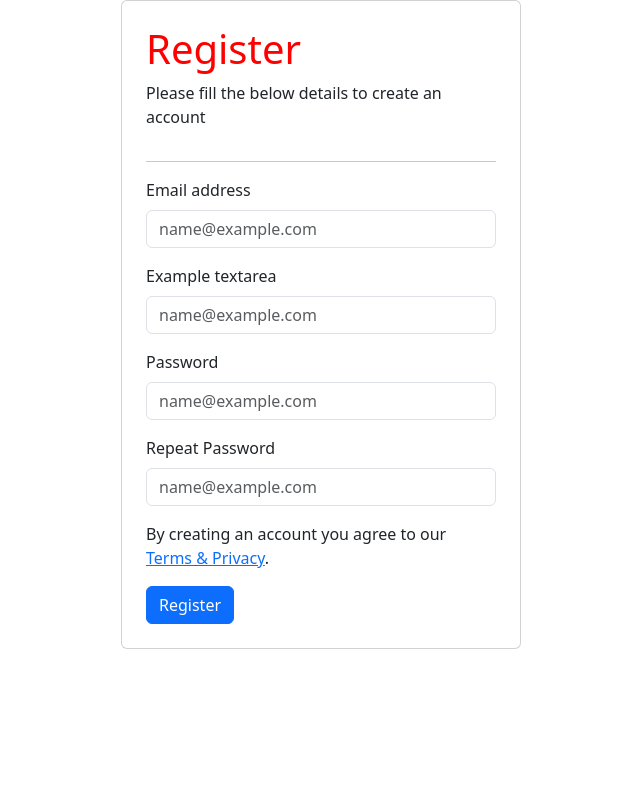
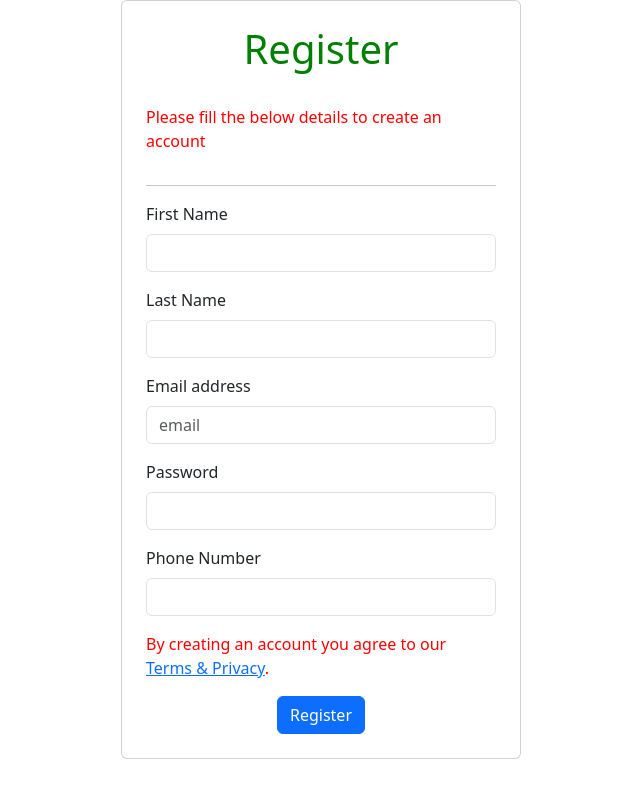
Before and after one commit to amitsharma7565/Tutorial-webApp-frontEnd, a React (Create React App) app: page / in a window 1280 px wide. Shown: the whole page, without its empty margins (319-959 px from the left). Built offline with nearby package versions, Linux system fonts and the light colour scheme.

Commit message:
Register page done

```diff
--- a/src/Register.css
+++ b/src/Register.css
@@ -2,8 +2,13 @@
 /* for custom css  */
 .test{
    h1{
-    color: red;
-    margin: center
+    color: green;
+    margin: center;
+    text-align: center
     ;
    }
+   p{
+      color: red;
+   }
+
 }
--- a/src/Register.js
+++ b/src/Register.js
@@ -2,37 +2,82 @@ import './Register.css';
 
 function Register() {
 
+  const handleSubmit = async (e) => {
+    e.preventDefault();
+
+
+    const formData = {
+      firstName: e.target.firstName.value,
+      lastName: e.target.lastName.value,
+      email: e.target.email.value,
+      password: e.target.password.value,
+      phoneNo: e.target.phoneNo.value,
+    };
+
+    try {
+      const response = await fetch('http://localhost:8080/tutApp/create', {
+        method: 'POST', // Corrected to uppercase 'POST'
+        headers: {
+          'Content-Type': 'application/json',
+        },
+        body: JSON.stringify(formData),
+      });
+
+      if (response.ok) {
+        // Registration successful, you can handle it here
+        console.log('Registration successful');
+      } else {
+        // Registration failed, handle the error
+        console.error('Registration failed');
+      }
+    } catch (error) {
+      console.error('Error:', error);
+    }
+  };
+
+
+
+
+
   return (
 
-            <div className="card p-4 test" style={{width: 400, margin: "auto"}}>
-                <h1>Register</h1>
-                <p>Please fill the below details to create an account</p>
+    <div className="card p-4 test" style={{ width: 400, margin: "auto" }}>
+      <h1>Register</h1> <br></br>
+      <p className="para">Please fill the below details to create an account</p>
       <hr />
-                <form>
+      <form onSubmit={handleSubmit}>
+
         <div className="mb-3">
-  <label for="exampleFormControlInput1" className="form-label">Email address</label>
-  <input type="email" className="form-control" id="exampleFormControlInput1" placeholder="name@example.com" />
-</div>
-<div className="mb-3">
-  <label for="exampleFormControlTextarea1" className="form-label">Example textarea</label>
-  <input type="email" className="form-control" id="exampleFormControlInput1" placeholder="name@example.com" />
+          <label htmlFor="firstName" className="form-label">First Name</label>
+          <input type="text" className="form-control" id="firstName" />
         </div>
 
         <div className="mb-3">
-  <label for="exampleFormControlTextarea1" className="form-label">Password</label>
-  <input type="email" className="form-control" id="exampleFormControlInput1" placeholder="name@example.com" />
+          <label htmlFor="lastName" className="form-label">Last Name</label>
+          <input type="text" className="form-control" id="lastName" />
+        </div>
+
+
+
+        <div className="mb-3">
+          <label htmlFor="email" className="form-label">Email address</label>
+          <input type="email" className="form-control" id="email" placeholder="email" />
         </div>
 
         <div className="mb-3">
-  <label for="exampleFormControlTextarea1" className="form-label">Repeat Password</label>
-  <input type="email" className="form-control" id="exampleFormControlInput1" placeholder="name@example.com" />
+          <label htmlFor="password"  className="form-label">Password</label>
+          <input type="password" className="form-control" id="password" />
         </div>
-                {/* <label for="psw">Password</label>
-                <input type="password" placeholder="Enter password" name="psw" id="psw" /><br /> <br />
-                <label for="rPsw" >Repeat Password</label>
-                <input type="password" placeholder="Repeat password" name="rPsw" id="rPsw" /> <br /><br /> */}
+
+        <div className="mb-3">
+          <label htmlFor="phoneNo"  className="form-label">Phone Number</label>
+          <input type="text" className="form-control" id="phoneNo"  />
+        </div>
+
         <p>By creating an account you agree to our <a href="https://www.google.com">Terms & Privacy</a>. </p>
-                <button type="submit" className="btn btn-primary registerBtn" >Register</button>
+
+        <button style={{ display: 'block', margin: 'auto' }} className="btn btn-primary" type="submit">Register</button>
+
       </form>
 
     </div>
```
Lines whose indentation alone changed are shown as unchanged.
